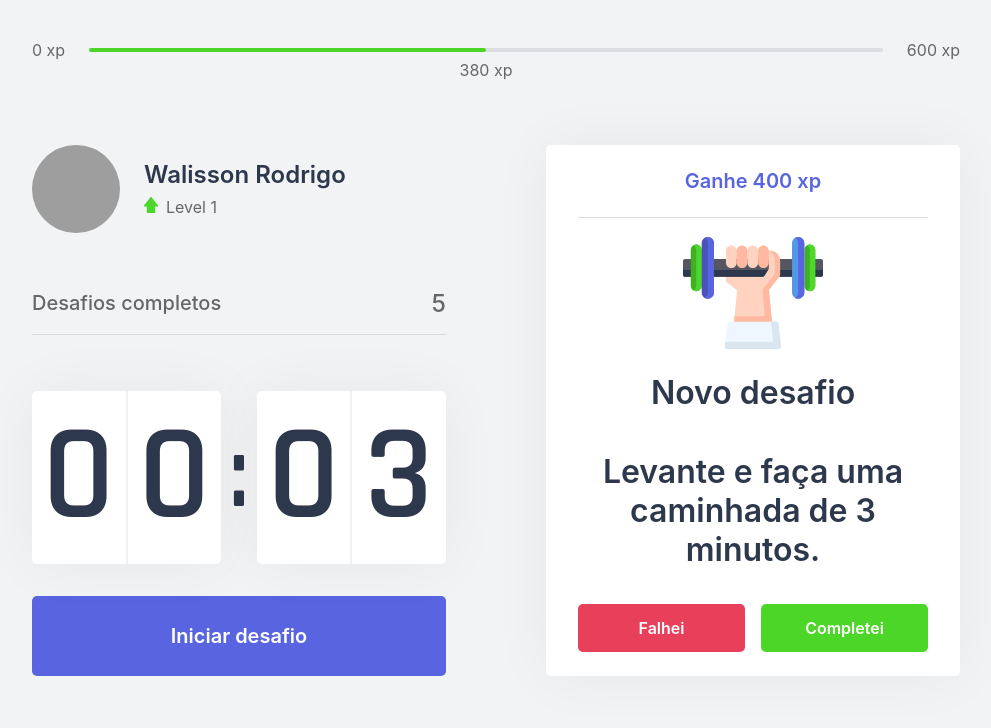
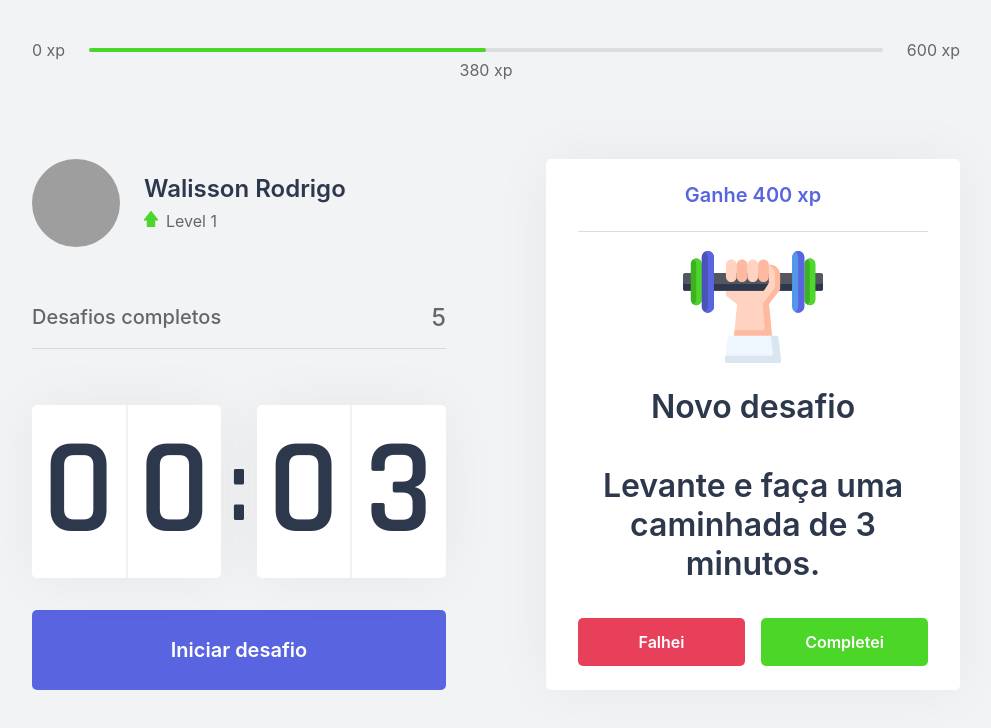
Before and after one commit to WalissonRodrigo/nlw04-react, a Next.js app: page / in a window 1280 px wide. Shown: the top 728 px of the page, without its empty margins (144-1135 px from the left). Built offline with nearby package versions, Linux system fonts and the light colour scheme; grey boxes are pictures that could not be loaded.

Commit message:
fix margin para browsers com resolução menor que 600px verticalmente

```diff
--- a/src/styles/pages/Home.module.css
+++ b/src/styles/pages/Home.module.css
@@ -13,4 +13,5 @@
   grid-template-columns: 1fr 1fr;
   gap: 6.25rem;
   align-content: center;
+  margin-top: 1.75rem;
 }
```
